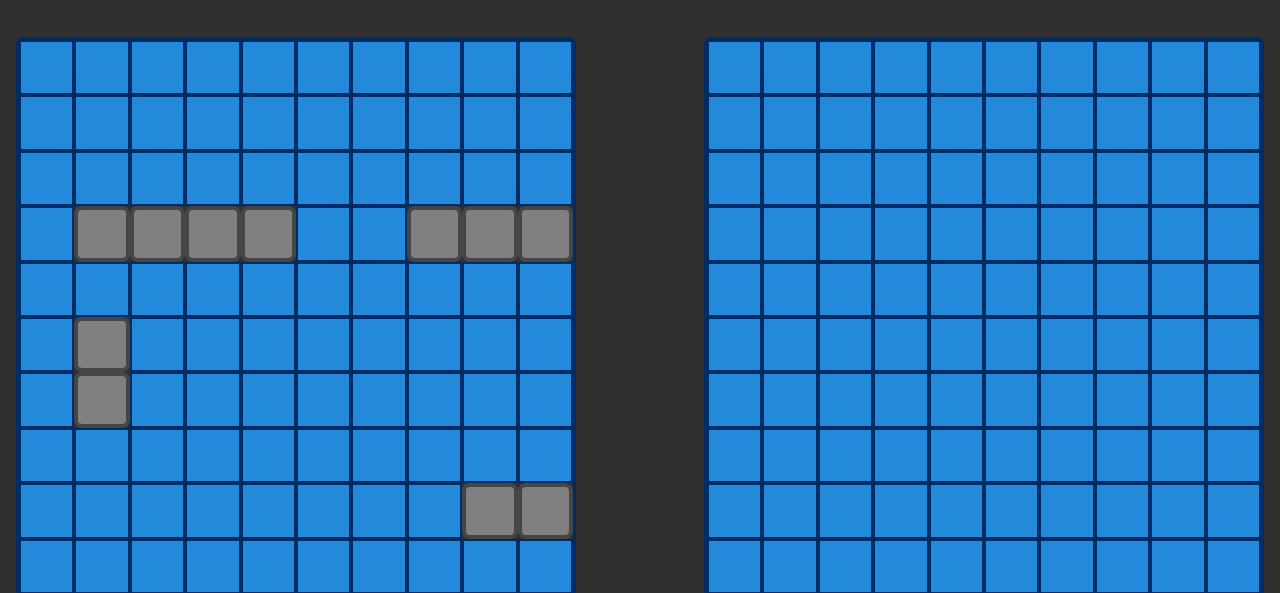
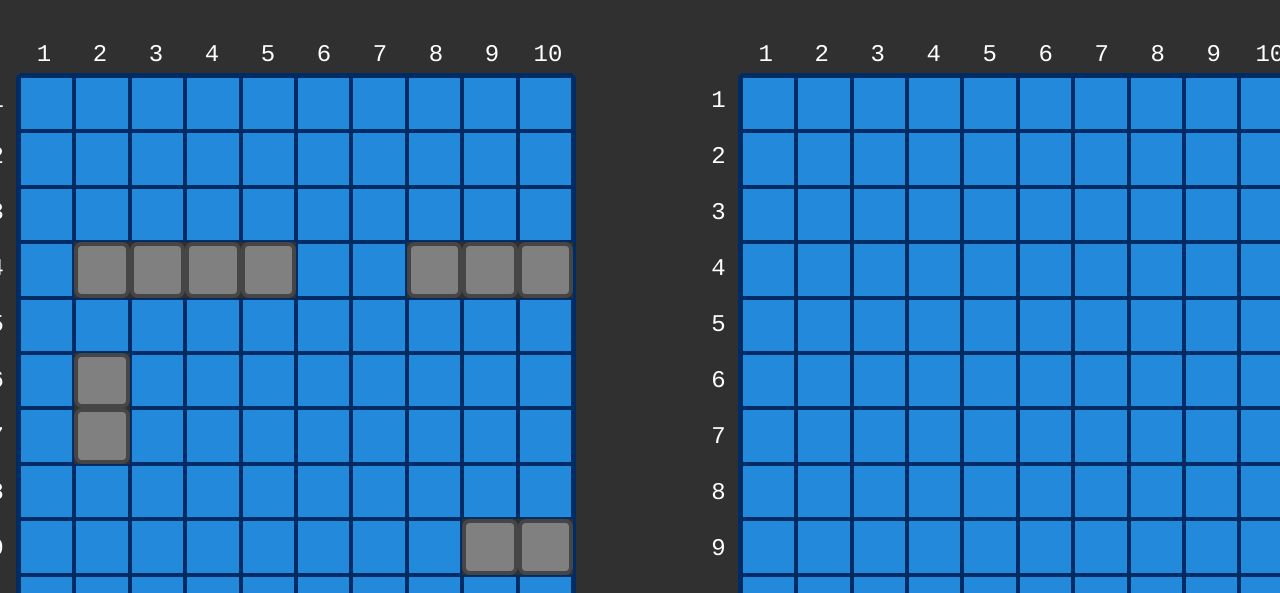
Before and after one commit to Ikerdiazmontilla/battelship, a website built with webpack: page src/index.html in a window 1280 px wide. Shown: the part 207-800 px from the top of the page. Built offline with nearby package versions, Linux system fonts and the light colour scheme; a web font is replaced by a local one.

Commit message:
Add coordinates to the grid

```diff
--- a/src/index.html
+++ b/src/index.html
@@ -20,14 +20,70 @@
         <div class="turns">Sink the boats!!</div>
         <div class="grid-container">
             <div class="wrapper">
-                <div id= 'grid1' class="grid"></div>
+                <div class="number-wrapper">
+                    <div class="x-coordinates">
+                        <p>1</p>
+                        <p>2</p>
+                        <p>3</p>
+                        <p>4</p>
+                        <p>5</p>
+                        <p>6</p>
+                        <p>7</p>
+                        <p>8</p>
+                        <p>9</p>
+                        <p>10</p>
+                    </div>
+                    <div class="y-wrapper">
+                        <div class="y-coordinates">
+                            <p>1</p>
+                            <p>2</p>
+                            <p>3</p>
+                            <p>4</p>
+                            <p>5</p>
+                            <p>6</p>
+                            <p>7</p>
+                            <p>8</p>
+                            <p>9</p>
+                            <p>10</p>
+                        </div>
+                        <div id='grid1' class="grid"></div>
+                    </div>
+                </div>
                 <div class="info">
                     <p class="player">Player 1</p>
                     <p class="ships-alive one">Alive ships: 4</p>
                 </div>
             </div>
             <div class="wrapper">
-                <div id= 'grid2' class="grid"></div>
+                <div class="number-wrapper">
+                    <div class="x-coordinates">
+                        <p>1</p>
+                        <p>2</p>
+                        <p>3</p>
+                        <p>4</p>
+                        <p>5</p>
+                        <p>6</p>
+                        <p>7</p>
+                        <p>8</p>
+                        <p>9</p>
+                        <p>10</p>
+                    </div>
+                    <div class="y-wrapper">
+                        <div class="y-coordinates">
+                            <p>1</p>
+                            <p>2</p>
+                            <p>3</p>
+                            <p>4</p>
+                            <p>5</p>
+                            <p>6</p>
+                            <p>7</p>
+                            <p>8</p>
+                            <p>9</p>
+                            <p>10</p>
+                        </div>
+                        <div id='grid2' class="grid"></div>
+                    </div>
+                </div>
                 <div class="info two">
                     <p class="player">Player 2</p>
                     <p class="ships-alive two">Alive ships: 4</p>
--- a/src/style.css
+++ b/src/style.css
@@ -157,12 +157,52 @@ main{
    flex-direction: column;
 }
 
+.number-wrapper{
+   display: flex;
+   flex-direction: column;
+}
+
+.y-wrapper{
+   display: flex;
+   align-items: center;
+   gap: 5px;
+}
+
+.y-coordinates{
+   display: flex;
+   flex-direction: column;
+   font-size: 1.5rem;
+   min-height: 70vh;
+   align-items: center;
+}
+
+.y-coordinates p{
+   height: 7vh;
+   text-align: center;
+   display: flex;
+   align-items: center;
+   justify-content: center;
+}
+
 .grid {
    display: flex;
    aspect-ratio: 1/1;
    height: 70vh;
    border: 3px solid var(--grid-borders);
    border-radius: 6px;
+}
+
+.x-coordinates{
+   display: flex;
+   width: 70vh;
+   align-self: flex-end;
+   font-size: 1.5rem;
+   justify-content: center;
+}
+
+.x-coordinates p{
+   width: 7vh;
+   text-align: center;
 }
 
 .line{
```
Also changed, not shown: dist/index.bundle.js, dist/index.html.
